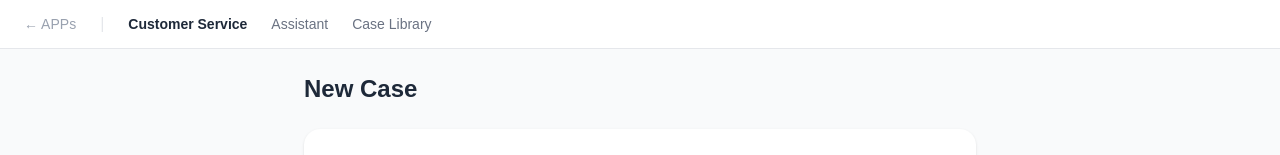
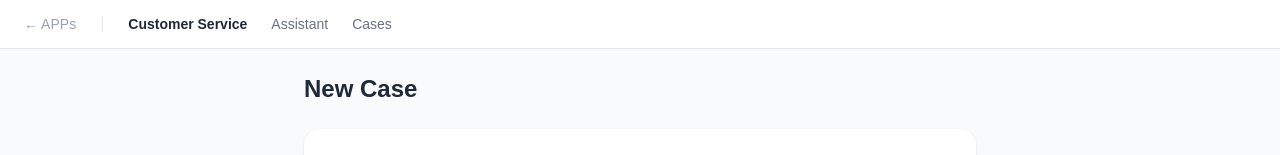
Before and after one commit to twinkletwinkleltd/customer-service, a Next.js app: page /customer-service/cases/new in a window 1280 px wide. Shown: the top 155 px of the page. Built offline with nearby package versions, Linux system fonts and the light colour scheme.

Commit message:
chore: fix Message/CustomerInfo import, update nav label to Cases

```diff
--- a/app/cases/new/page.tsx
+++ b/app/cases/new/page.tsx
@@ -3,7 +3,8 @@
 import { useState } from 'react'
 import { useRouter } from 'next/navigation'
 import { extractKeywords } from '@/lib/keywords'
-import type { Message, CustomerInfo, NewCaseData } from '@/lib/cases'
+import type { Message, CustomerInfo } from '@/lib/types'
+import type { NewCaseData } from '@/lib/cases'
 
 const CATEGORIES = ['Product Issue', 'Order & Shipping', 'Refunds & Returns', 'Billing', 'Other']
 
--- a/app/layout.tsx
+++ b/app/layout.tsx
@@ -42,7 +42,7 @@ export default function RootLayout({
             Assistant
           </Link>
           <Link href="/cases" className="text-sm text-gray-500 hover:text-gray-800 transition-colors">
-            Case Library
+            Cases
           </Link>
         </nav>
         {children}
```
